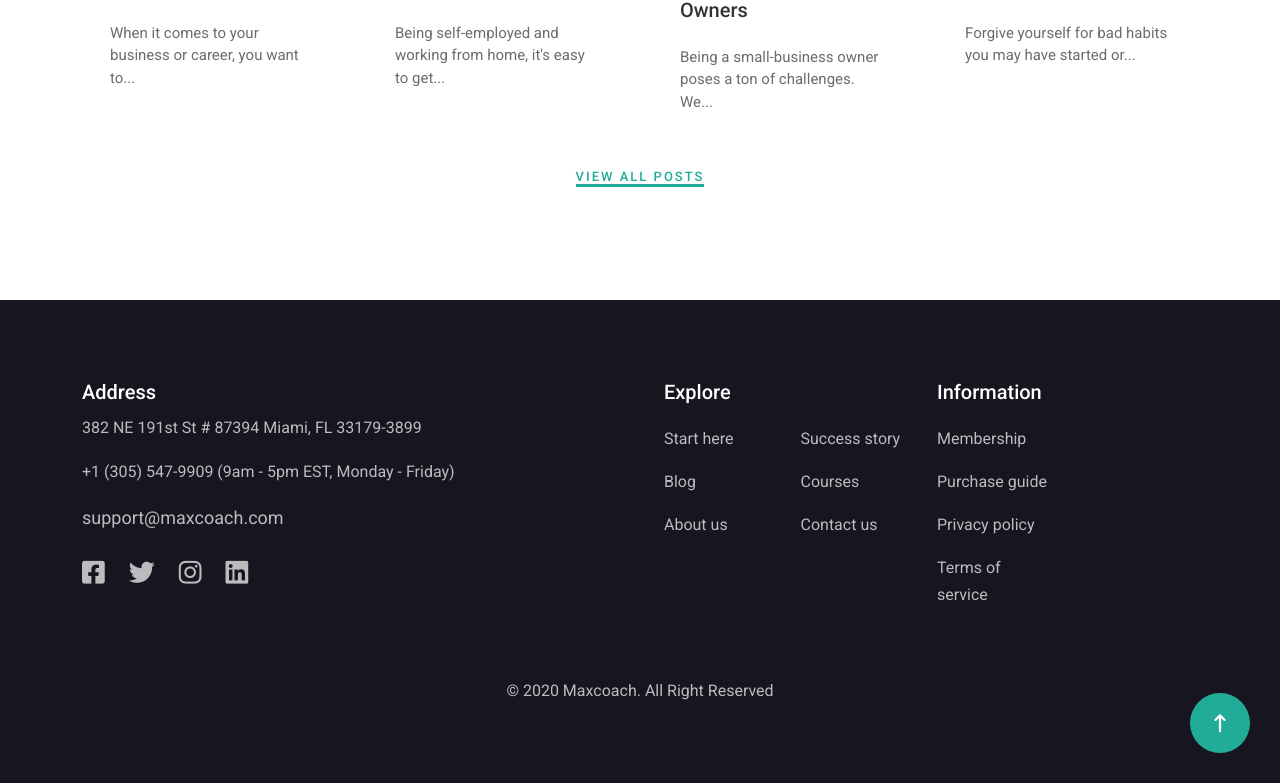
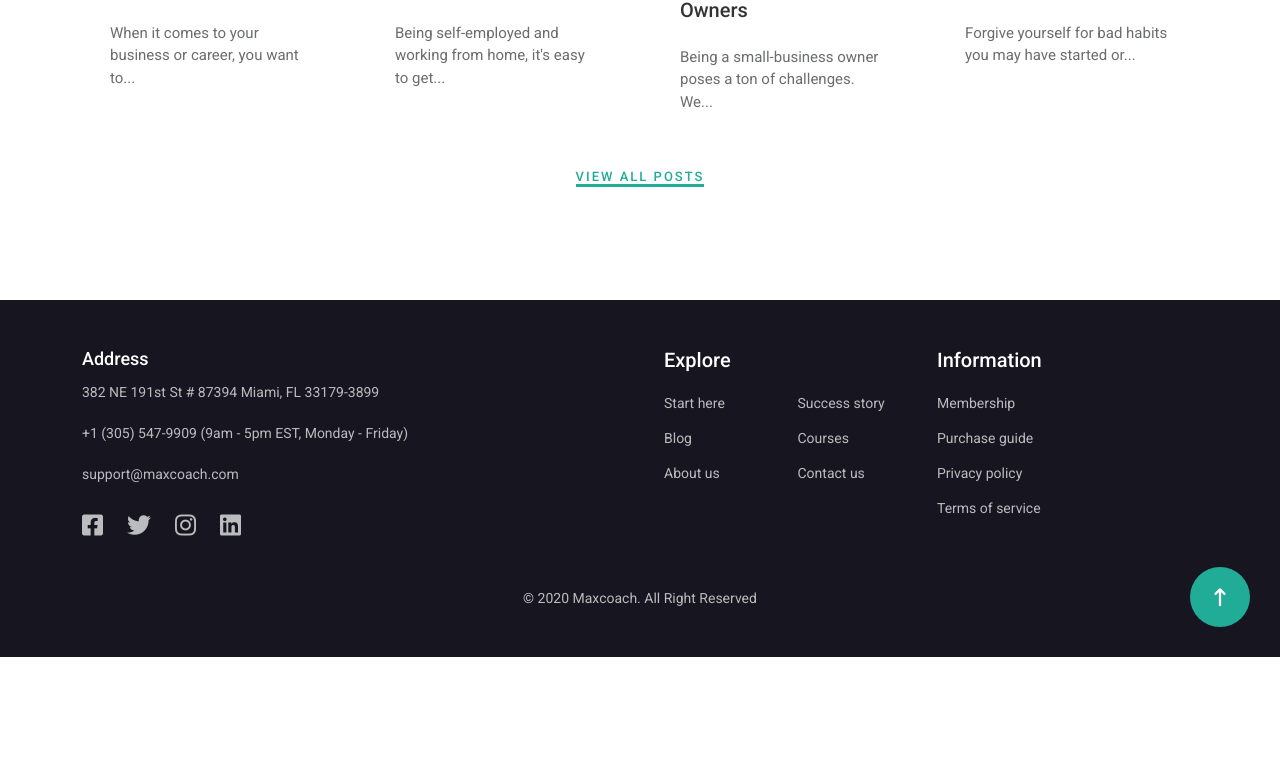
Before and after one commit to Salvatore-Gianfrancesco/proj-html-vuejs, a Vue app: page / in a window 1280 px wide. Shown: the part 5067-5850 px from the top of the page. After the commit the page ends 5724 px from the top, so only its background shows below. Built offline with nearby package versions, Linux system fonts and the light colour scheme.

Commit message:
refactoring footer style

```diff
--- a/src/assets/scss/partials/_variables.scss
+++ b/src/assets/scss/partials/_variables.scss
@@ -1,17 +1,10 @@
-$mt-white: #ffffff;
-$mt-cinder: #171520;
-$mt-silver-sand: #bbbcbd;
-$mt-mountain-meadow: #20ac97;
-$mt-corduroy: #6b6c6c;
-
 $mt-primary: #20ac97;
 $mt-secondary: #3F3A64;
 $mt-light: #ffffff;
 $mt-dark: #333333;
 $mt-gray: #6b6c6c;
+$mt-light-gray: #bbbcbd;
 $bg-header: #f6f6fd;
+$bg-footer: #171520;
 
-$btn-hover: #3e3a65;
-
-$font-merriweather: "Playfair Display', serif";
 $font-serif: "Playfair Display', serif";
--- a/src/components/AppFooter.vue
+++ b/src/components/AppFooter.vue
@@ -18,7 +18,7 @@ export default {
 </script>
 
 <template>
-    <footer class="position-relative">
+    <footer class="p-5 position-relative">
         <div class="container">
             <div class="row row-cols-2">
                 <div class="col">
@@ -43,20 +43,19 @@ export default {
 @use '../assets/scss/partials/variables' as *;
 
 footer {
-    background-color: $mt-cinder;
-    color: $mt-white;
-    padding: 5rem 0;
+    background-color: $bg-footer;
+    color: $mt-light;
 
     .copy {
-        color: $mt-silver-sand;
-        font-size: 16px;
+        color: $mt-light-gray;
+        font-size: 14px;
     }
 
     .go_up {
         width: 60px;
         aspect-ratio: 1/1;
-        background-color: $mt-mountain-meadow;
-        color: $mt-white;
+        background-color: $mt-primary;
+        color: $mt-light;
         text-decoration: none;
         display: inline-block;
         position: absolute;
@@ -65,7 +64,7 @@ footer {
         transition: 0.3s;
 
         &:hover {
-            background-color: $btn-hover;
+            background-color: $mt-secondary;
         }
     }
 }
--- a/src/components/AppMain.vue
+++ b/src/components/AppMain.vue
@@ -55,7 +55,7 @@ export default {
 @use '../assets/scss/partials/variables' as *;
 
 main {
-    background-color: $mt-white;
+    background-color: $mt-light;
     padding: 7rem 0;
 }
 </style>
--- a/src/components/DemoItem.vue
+++ b/src/components/DemoItem.vue
@@ -18,14 +18,15 @@ export default {
 
 <template>
     <section class="demo">
-        <div class="demo_button d-flex justify-content-center align-items-center flex-column rounded-2">
+        <div class="demo_button d-flex justify-content-center align-items-center flex-column rounded-2"
+            v-if="!store.isShowedDemo">
             <i class="fa-solid fa-ruler" @click="ShowDemo()"></i>
             <i class="fa-solid fa-life-ring"></i>
             <i class="fa-solid fa-book"></i>
             <i class="fa-solid fa-cart-shopping"></i>
         </div>
 
-        <div class="demo_sidebar d-flex flex-column align-items-center gap-4 p-5" v-if="store.isShowedDemo">
+        <div class="demo_sidebar d-flex flex-column align-items-center gap-4 py-5 px-4" v-if="store.isShowedDemo">
             <h5 class="text-center text-uppercase">MaxCoach - Online Learning and Education WordPress Theme</h5>
 
             <button type="button" class="btn text-center rounded-2">
@@ -52,7 +53,7 @@ export default {
 
 .demo {
     .demo_button {
-        background-color: $mt-white;
+        background-color: $mt-light;
         position: fixed;
         right: 0;
         top: 30vh;
@@ -69,37 +70,49 @@ export default {
 
     .demo_sidebar {
         height: 100vh;
-        width: 400px;
-        background-color: $mt-white;
+        width: 20rem;
+        background-color: $mt-light;
         position: fixed;
         top: 0;
         right: 0;
         overflow-y: auto;
 
-        i {
+        h5 {
+            font-size: 15px;
+            font-weight: 600;
+            line-height: 1.4;
+        }
+
+        i.fa-xmark {
             position: absolute;
             top: 20px;
             right: 20px;
             cursor: pointer;
+
+            &:hover {
+                color: $mt-primary;
+            }
         }
 
         button {
-            width: 50%;
-            background-color: $mt-mountain-meadow;
-            color: $mt-white;
+            width: 55%;
+            background-color: $mt-primary;
+            color: $mt-light;
             font-weight: 500;
-            padding: 1rem 0;
-            transition: 0.3s;
+            padding: 0.6rem 0;
 
             &:hover {
-                background-color: $btn-hover;
-                color: $mt-white;
+                background-color: $mt-secondary;
+                color: $mt-light;
             }
         }
 
         .preview {
+            box-shadow: 0px 0px 40px -25px $mt-gray;
+            cursor: pointer;
+
             &:hover {
-                box-shadow: 0px 0px 40px -25px black;
+                box-shadow: 0px 0px 40px -25px $bg-footer;
             }
         }
 
--- a/src/components/FooterAddress.vue
+++ b/src/components/FooterAddress.vue
@@ -14,10 +14,17 @@ export default {
 <template>
     <div class="footer_address d-flex flex-column gap-1">
         <h5>Address</h5>
+
+        <!-- address -->
         <p>{{ store.address }}</p>
+
+        <!-- contact -->
         <p>{{ store.contact }}</p>
+
+        <!-- email -->
         <a href="#" class="pb-4">{{ store.email }}</a>
 
+        <!-- social -->
         <div class="footer_social d-flex gap-4">
             <i class="fa-brands fa-square-facebook"></i>
             <i class="fa-brands fa-twitter"></i>
@@ -32,34 +39,34 @@ export default {
 
 .footer_address {
     h5 {
+        font-size: 18px;
         font-weight: 500;
     }
 
     p {
-        color: $mt-silver-sand;
-        font-size: 16px;
+        color: $mt-light-gray;
+        font-size: 14px;
     }
 
     a {
-        color: $mt-silver-sand;
+        color: $mt-light-gray;
+        font-size: 14px;
         text-decoration: none;
         display: inline-block;
-        transition: 0.3s;
 
         &:hover {
-            color: $mt-mountain-meadow;
+            color: $mt-primary;
         }
     }
 
     .footer_social {
         i {
-            color: $mt-silver-sand;
-            font-size: 26px;
+            color: $mt-light-gray;
+            font-size: 24px;
             cursor: pointer;
-            transition: 0.3s;
 
             &:hover {
-                color: $mt-white;
+                color: $mt-light;
             }
         }
     }
--- a/src/components/FooterInfo.vue
+++ b/src/components/FooterInfo.vue
@@ -14,16 +14,17 @@ export default {
 <template>
     <div class="footer_info">
         <div class="container-fluid">
-            <div class="row justify-content-start">
-                <div class="col-3" v-for="links in store.footerLinks">
+            <div class="row row-cols-2">
+                <div class="col" v-for="links in store.footerLinks">
                     <h5 class="pb-1">{{ links.title }}</h5>
 
-                    <ul class="p-0">
-                        <li class="py-2" v-for="link in links.links">
+                    <ul class="p-0" :class="(links.title === 'Explore') ? 'column-count-2' : ''">
+                        <li class="py-1" v-for="link in links.links">
                             <a href="#">{{ link }}</a>
                         </li>
                     </ul>
                 </div>
+
             </div>
         </div>
     </div>
@@ -34,7 +35,7 @@ export default {
 
 .footer_info {
     h5 {
-        min-height: 28px;
+        min-height: 18px;
     }
 
     ul {
@@ -42,15 +43,18 @@ export default {
 
         li {
             a {
-                color: $mt-silver-sand;
-                font-size: 16px;
+                color: $mt-light-gray;
+                font-size: 14px;
                 text-decoration: none;
-                transition: 0.3s;
 
                 &:hover {
-                    color: $mt-mountain-meadow;
+                    color: $mt-primary;
                 }
             }
+        }
+
+        &.column-count-2 {
+            column-count: 2;
         }
     }
 }
--- a/src/components/StoriesSection.vue
+++ b/src/components/StoriesSection.vue
@@ -112,7 +112,7 @@ export default {
     }
 
     .carousel {
-        background-color: $mt-white;
+        background-color: $mt-light;
         padding: 1rem 2rem;
         position: absolute;
         top: 50%;
--- a/src/store.js
+++ b/src/store.js
@@ -121,12 +121,12 @@ export const store = reactive({
     footerLinks: [
         {
             title: 'Explore',
-            links: ['Start here', 'Blog', 'About us']
+            links: ['Start here', 'Blog', 'About us', 'Success story', 'Courses', 'Contact us']
         },
-        {
-            title: '',
-            links: ['Success story', 'Courses', 'Contact us']
-        },
+        /* {
+             title: '',
+             links: ['Success story', 'Courses', 'Contact us']
+         }, */
         {
             title: 'Information',
             links: ['Membership', 'Purchase guide', 'Privacy policy', 'Terms of service']
```
